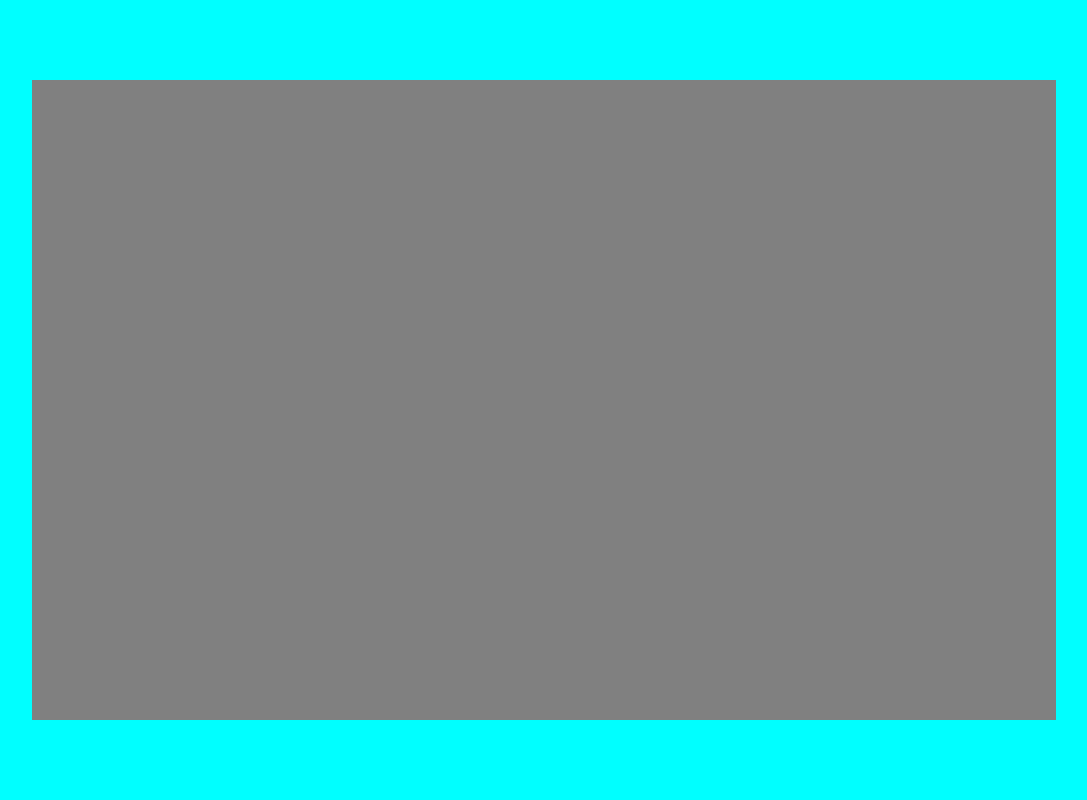
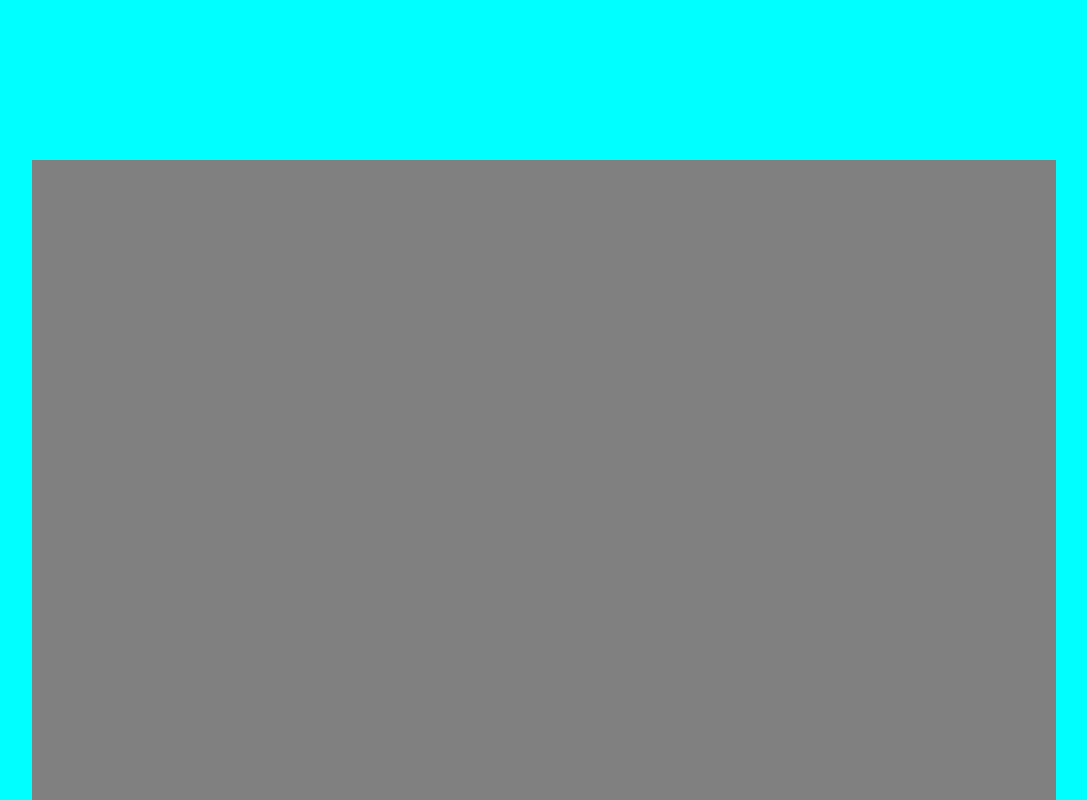
Before and after one commit to KDT-IaaS-Class-One-Group/FireAPT, a website: page index.html in a window 1280 px wide. Both pictures are taken after a click on the button "게임 시작!". Shown: the whole page, without its empty margins (96-1183 px from the left). Drawn offline with Linux system fonts and the light colour scheme.

Commit message:
동적으로 CSS 작성-2

```diff
--- a/index.html
+++ b/index.html
@@ -38,6 +38,8 @@
       // 동적으로 CSS 만들기
       // #root
       root.style.backgroundColor = 'aqua';
+      root.style.justifyContent = 'flex-end';
+      root.style.flexDirection = 'column';
       // #root > div:nth-child(1)
       root.children[1].style.width = '80vw';
       root.children[1].style.height = '80vh';
```
